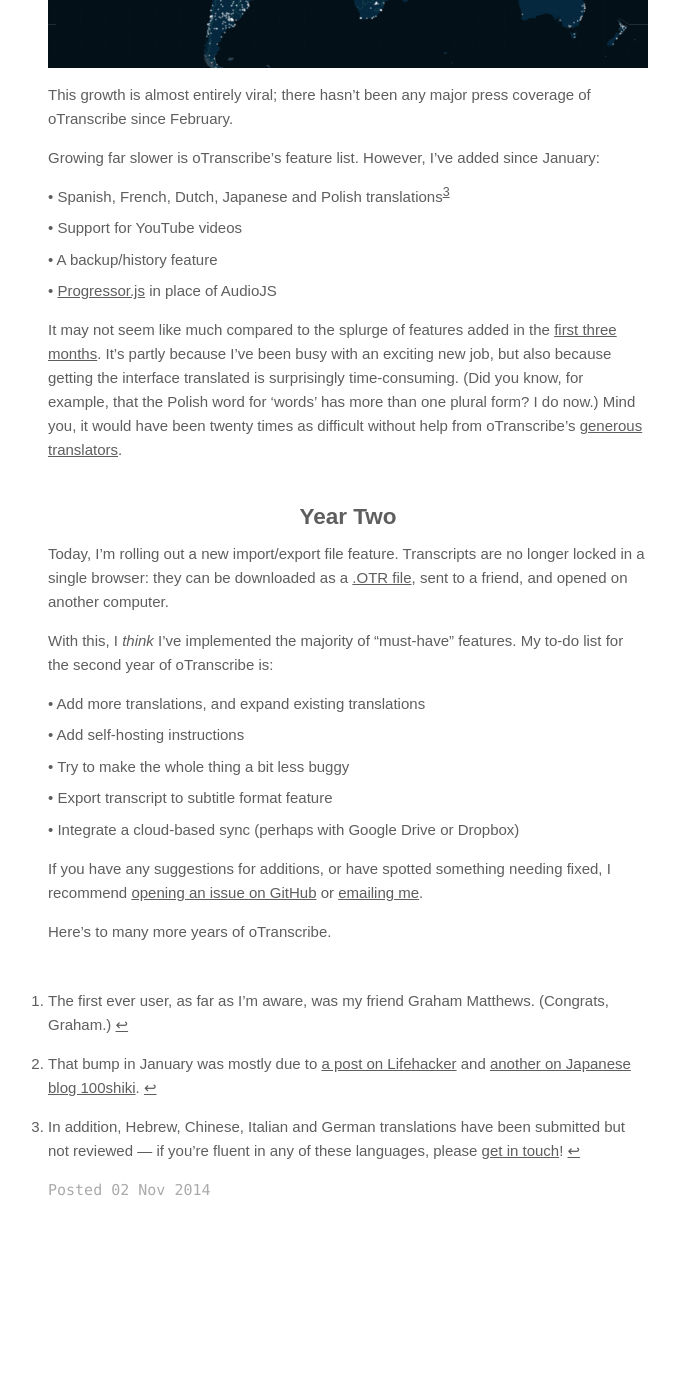
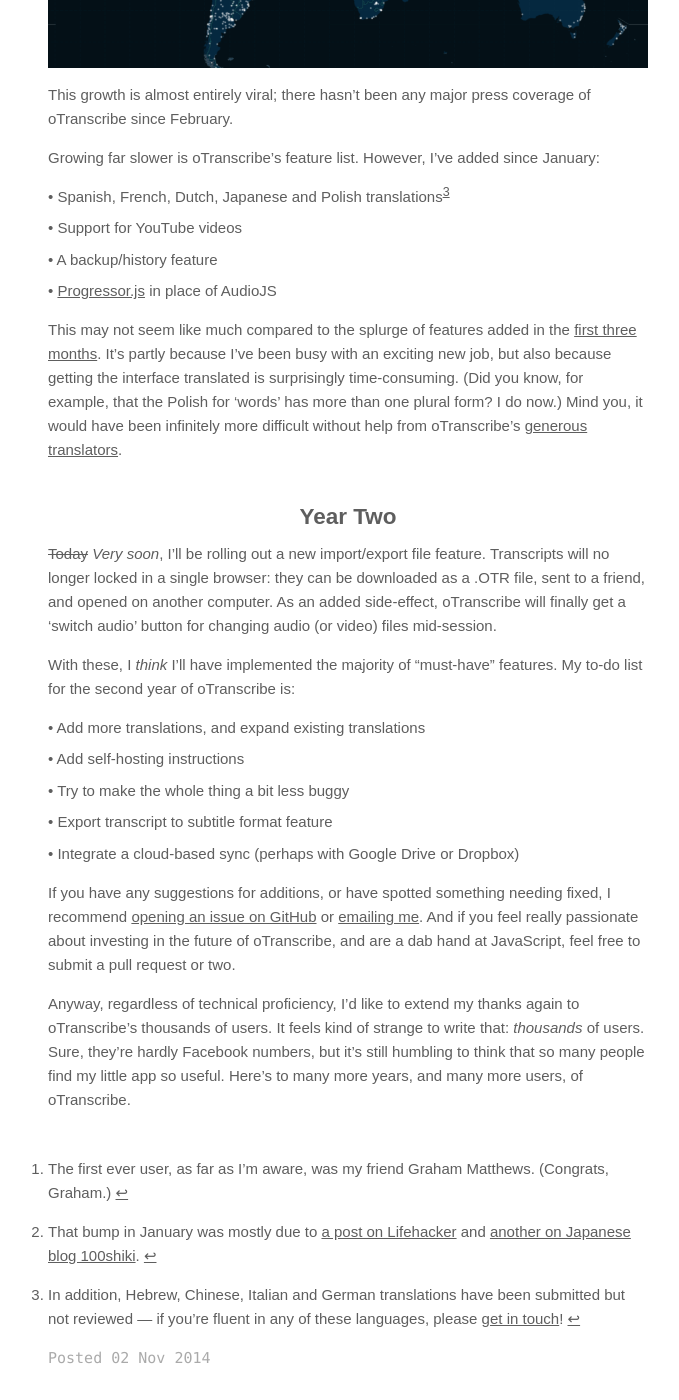
Before and after one commit to ejb/elliotbentley.com, a Jekyll site: the page built from _posts/2014-11-02-otranscribe-is-one-year-old.md, in a window 1280 px wide and 1400 px high, scrolled down 970 px. Shown: the whole window, without its empty margins (292-971 px from the left). Built offline with Jekyll 4.4.1, drawn with Linux system fonts in a browser that asks for light colours; before the commit the page ends 2202 px from its top, so only the background shows below that; some of the changed text lies outside the part shown.

Commit message:
Final edits to oTranscribe one year old

```diff
--- a/_posts/2014-11-02-otranscribe-is-one-year-old.md
+++ b/_posts/2014-11-02-otranscribe-is-one-year-old.md
@@ -5,11 +5,11 @@
 
 It was a year ago today that I [launched oTranscribe](http://ejb.github.io/2013/10/03/otranscribe.html): a small web app designed to ease manual transcription of audio recordings.
 
-oTranscribe had already been online for a couple of weeks at that point (the [first commit](https://github.com/oTranscribe/oTranscribe/commit/73c2ec1353be41b838887bb2e93e830cd4b2aa4c) was on October 5), but with the working title ’Transcriber’ and barely any promotion[^1]. Since then, repeat users (the number of visitors to oTranscribe.com who have visited at least once already) has risen from zero to almost 3,000 per week[^2].
+The app had already been online for a couple of weeks at that point (the [first commit](https://github.com/oTranscribe/oTranscribe/commit/73c2ec1353be41b838887bb2e93e830cd4b2aa4c) was on October 5), but with the working title ’Transcriber’ and barely any promotion[^1]. Since then, repeat users (a custom metric; the number of visitors to oTranscribe.com who have visited at least once already) has risen from zero to almost 3,000 per week[^2].
 
 ![weekly visitors](/assets/otranscribe-1/pageviews.png)
 
-oTranscribe is being used in over 100 countries around the world. Here’s a random sample of visits from between May and August this year visualised using CartoDB:
+And it's being used in over 100 countries around the world. Here’s a random sample of visits from between May and August this year visualised using CartoDB:
 
 ![selection of users around the world](/assets/otranscribe-1/map.png)
 
@@ -22,14 +22,14 @@
 - A backup/history feature
 - [Progressor.js](https://github.com/ejb/progressor.js) in place of AudioJS
 
-It may not seem like much compared to the splurge of features added in the [first three months](http://ejb.github.io/2014/01/29/otranscribe-twelve-weeks.html). It's partly because I've been busy with an exciting new job, but also because getting the interface translated is surprisingly time-consuming. (Did you know, for example, that the Polish word for 'words' has more than one plural form? I do now.) Mind you, it would have been twenty times as difficult without help from oTranscribe's [generous translators](https://github.com/oTranscribe/oTranscribe#translations).
+This may not seem like much compared to the splurge of features added in the [first three months](http://ejb.github.io/2014/01/29/otranscribe-twelve-weeks.html). It's partly because I've been busy with an exciting new job, but also because getting the interface translated is surprisingly time-consuming. (Did you know, for example, that the Polish for 'words' has more than one plural form? I do now.) Mind you, it would have been infinitely more difficult without help from oTranscribe's [generous translators](https://github.com/oTranscribe/oTranscribe#translations).
 
 
 ## Year Two
 
-Today, I’m rolling out a new import/export file feature. Transcripts are no longer locked in a single browser: they can be downloaded as a [.OTR file](LINK TO SPECIFICATION), sent to a friend, and opened on another computer.
+<del>Today</del> *Very soon*, I’ll be rolling out a new import/export file feature. Transcripts will no longer locked in a single browser: they can be downloaded as a .OTR file, sent to a friend, and opened on another computer. As an added side-effect, oTranscribe will finally get a 'switch audio' button for changing audio (or video) files mid-session.
 
-With this, I _think_ I’ve implemented the majority of “must-have” features. My to-do list for the second year of oTranscribe is:
+With these, I _think_ I’ll have implemented the majority of “must-have” features. My to-do list for the second year of oTranscribe is:
 
 - Add more translations, and expand existing translations
 - Add self-hosting instructions
@@ -37,10 +37,10 @@
 - Export transcript to subtitle format feature
 - Integrate a cloud-based sync (perhaps with Google Drive or Dropbox)
 
-If you have any suggestions for additions, or have spotted something needing fixed, I recommend [opening an issue on GitHub](https://github.com/otranscribe/otranscribe/issues) or [emailing me](mailto:otranscribe@elliotbentley.com).
+If you have any suggestions for additions, or have spotted something needing fixed, I recommend [opening an issue on GitHub](https://github.com/otranscribe/otranscribe/issues) or [emailing me](mailto:mail@elliotbentley.com). And if you feel really passionate about investing in the future of oTranscribe, and are a dab hand at JavaScript, feel free to submit a pull request or two.
 
-Here's to many more years of oTranscribe.
+Anyway, regardless of technical proficiency, I'd like to extend my thanks again to oTranscribe's thousands of users. It feels kind of strange to write that: *thousands* of users. Sure, they're hardly Facebook numbers, but it's still humbling to think that so many people find my little app so useful. Here's to many more years, and many more users, of oTranscribe.
 
 [^1]: The first ever user, as far as I’m aware, was my friend Graham Matthews. (Congrats, Graham.)
 [^2]: That bump in January was mostly due to [a post on Lifehacker](http://lifehacker.com/otranscribe-is-a-free-keyboard-friendly-transcription-1498812713) and [another on Japanese blog 100shiki](http://www.100shiki.com/archives/2014/01/otranscribe.html).
-[^3]: In addition, Hebrew, Chinese, Italian and German translations have been submitted but not reviewed — if you’re fluent in any of these languages, please [get in touch](mailto:otranscribe@elliotbentley.com)!
+[^3]: In addition, Hebrew, Chinese, Italian and German translations have been submitted but not reviewed — if you’re fluent in any of these languages, please [get in touch](mailto:mail@elliotbentley.com)!
```
